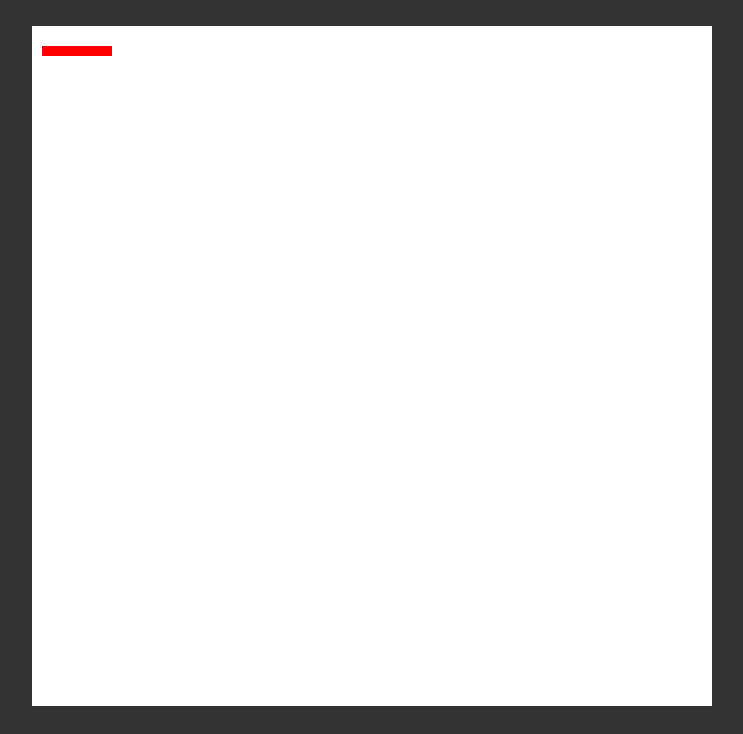
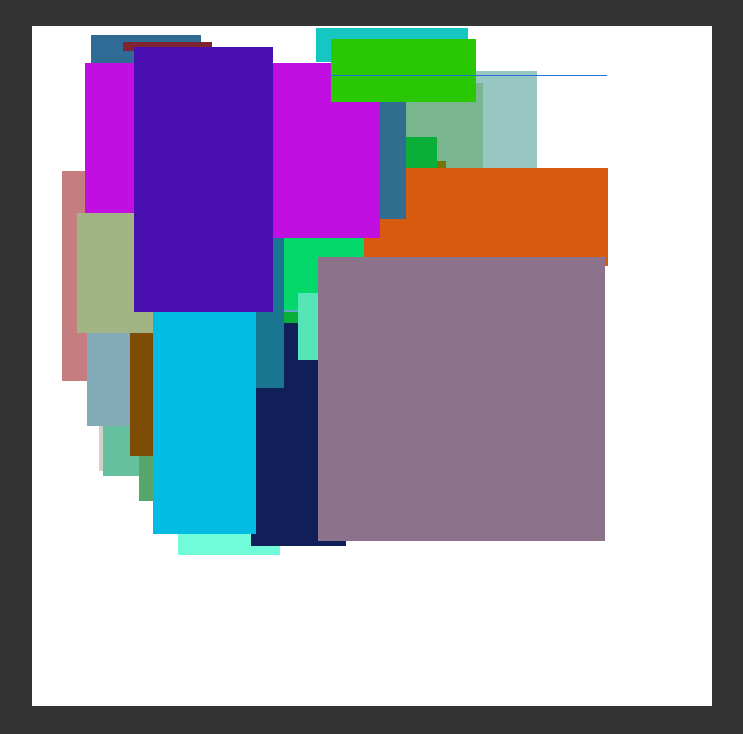
Before and after one commit to jonathan-santos/webgl2, a plain HTML site: page src/index.html in a window 1280 px wide. Shown: the part 66-800 px from the top of the page, without its empty margins (268-1011 px from the left). Drawn offline with Linux system fonts and the light colour scheme.

Commit message:
create program randomRectangles

```diff
--- a/src/index.html
+++ b/src/index.html
@@ -6,7 +6,7 @@
   <meta name='viewport' content='width=device-width, initial-scale=1.0'>
   <link rel='stylesheet' href='./styles.css'>
   <script src='./helpers.js' defer></script>
-  <script src='./programs/pixelsCoordinates.js' defer></script>
+  <script src='./programs/randomRectangles.js' defer></script>
   <title>WebGL 2</title>
 </head>
 <body>
--- /dev/null
+++ b/src/programs/randomRectangles.js
@@ -0,0 +1,90 @@
+const gl = getGLContext({ width: 400, height: 400 })
+
+const vertexShaderSource = `#version 300 es
+  in vec2 a_position;
+
+  uniform vec2 u_resolution;
+
+  void main() {
+    // convert the position from pixels to 0.0 to 1.0
+    vec2 zeroToOne = a_position / u_resolution;
+
+    // convert from 0->1 to 0->2
+    vec2 zeroToTwo = zeroToOne * 2.0;
+
+    // convert from 0->2 to -1->+1 (clip space)
+    vec2 clipSpace = zeroToTwo - 1.0;
+
+    gl_Position = vec4(clipSpace * vec2(1, -1), 0, 1);
+  }
+`
+
+const fragmentShaderSource = `#version 300 es
+  precision highp float;
+
+  uniform vec4 u_color;
+
+  out vec4 outColor;
+
+  void main() {
+    outColor = u_color;
+  }
+`
+
+const vertexShader = createShader(gl, gl.VERTEX_SHADER, vertexShaderSource)
+const fragmentShader = createShader(gl, gl.FRAGMENT_SHADER, fragmentShaderSource)
+
+const program = createProgram(gl, vertexShader, fragmentShader)
+
+const resolutionUniformLocation = gl.getUniformLocation(program, "u_resolution")
+const colorUniformLocation = gl.getUniformLocation(program, "u_color")
+
+const vao = gl.createVertexArray()
+gl.bindVertexArray(vao)
+
+gl.bindBuffer(gl.ARRAY_BUFFER, gl.createBuffer())
+
+const positionAttributeLocation = gl.getAttribLocation(program, "a_position")
+gl.enableVertexAttribArray(positionAttributeLocation)
+gl.vertexAttribPointer(positionAttributeLocation, 2, gl.FLOAT, false, 0, 0)
+
+resizeCanvasToDisplaySize(gl.canvas)
+gl.viewport(0, 0, gl.canvas.width, gl.canvas.height);
+
+gl.clearColor(1, 1, 1, 1)
+gl.clear(gl.COLOR_BUFFER_BIT)
+
+gl.useProgram(program)
+gl.uniform2f(resolutionUniformLocation, gl.canvas.width, gl.canvas.height)
+
+gl.bindVertexArray(vao)
+
+for (let i = 0; i < 50; i++) {
+  setRectangle(randomInt(300), randomInt(300), randomInt(300), randomInt(300))
+
+  gl.uniform4f(colorUniformLocation, Math.random(), Math.random(), Math.random(), 1)
+
+  gl.drawArrays(gl.TRIANGLES, 0, 6)
+}
+
+function randomInt(range) {
+  return Math.floor(Math.random() * range)
+}
+
+function setRectangle(x, y, width, height) {
+  let x1 = x;
+  let x2 = x + width;
+  let y1 = y;
+  let y2 = y + height;
+
+  const data = new Float32Array([
+    x1, y1,
+    x2, y1,
+    x1, y2,
+    x1, y2,
+    x2, y1,
+    x2, y2
+  ])
+
+  gl.bufferData(gl.ARRAY_BUFFER, data, gl.STATIC_DRAW)
+}
```
